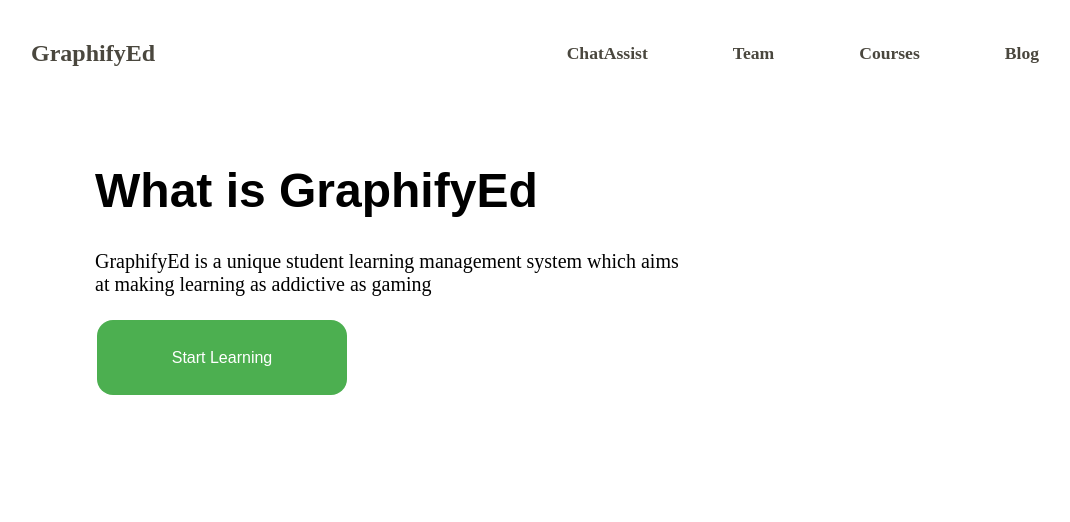
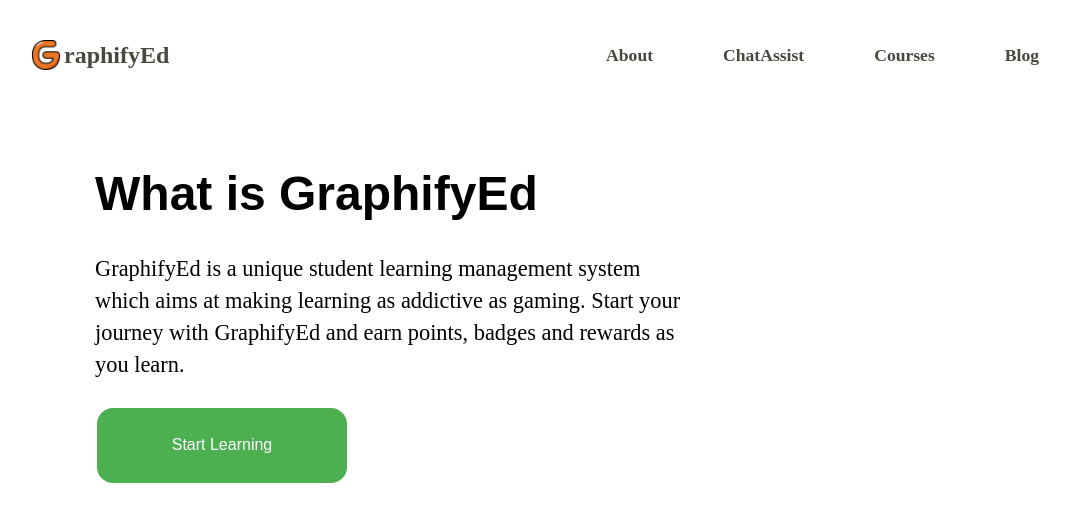
Before and after one commit to kanugurajesh/Student-LMS, a Next.js app: page /Home in a window 1280 px wide. Shown: the top 522 px of the page, without its empty margins (73-1143 px from the left). Built offline with nearby package versions, Linux system fonts and the light colour scheme.

Commit message:
Adding homepage

```diff
--- a/app/Home/page.tsx
+++ b/app/Home/page.tsx
@@ -6,30 +6,29 @@
     <div className={styles.container}>
         <div className={styles.navbar}>
             <div className={styles.logobar}>
-                <div className={styles.logoText}>GraphifyEd</div>
+                <Image src="/logo.png" width={30} height={30} alt="logo" />
+                <div className={styles.logoText}>raphifyEd</div>
             </div>
-
             <div className={styles.navitems}>
-                <div><a href="#about" className={styles.navlist}>ChatAssist</a></div>
-                <div><a href="#team" className={styles.navlist}>Team</a></div>
-                <div><a href="#download" className={styles.navlist}>Courses</a></div>
-                <div><a href="#blog" className={styles.navlist}>Blog</a></div>
+                <div><a href="#" className={styles.navlist}>About</a></div>
+                <div><a href="#" className={styles.navlist}>ChatAssist</a></div>
+                <div><a href="#" className={styles.navlist}>Courses</a></div>
+                <div><a href="https://kanugurajesh.github.io" className={styles.navlist}>Blog</a></div>
             </div>
-
         </div>
-
         <div className={styles.herosection}>
             <div className={styles.herocontent}>
                 <div className={styles.heroheading}><h1 className={styles.h1}>What is GraphifyEd</h1></div>
                     <div className={styles.wrapper}>
-                        <p className={`${styles.heroheading} ${styles.p}`}>GraphifyEd is a unique student learning management system which aims at making learning as addictive as gaming</p>
-                        <a href="https://pixelos.net/" target="_blank">
+                        <p className={`${styles.heroheading} ${styles.p}`}>
+                            GraphifyEd is a unique student learning management system which aims at making learning as addictive as gaming. Start your journey with GraphifyEd and earn points, badges and rewards as you learn.
+                        </p>
+                        <a href="" target="_blank">
                             <button className={styles.downloadbutton}>Start Learning</button>
                         </a>
                     </div>
                 </div>
         </div>
-
     </div>
   )
 }
--- a/styles/home.module.css
+++ b/styles/home.module.css
@@ -1,8 +1,7 @@
 .logobar{
     display: flex;
     align-items: center;
-    /* justify-content: space-between; */
-    gap: 1rem;
+    gap: 3px;
 }
 
 .logoText{
@@ -20,7 +19,6 @@
     display: flex;
     justify-content: space-between;
     align-items: center;
-    /* padding-top: 1rem; */
     padding: 2rem 6rem;
     z-index: 5;
     transform: translateY(-100px) translateZ(0px);
@@ -29,7 +27,7 @@
 
 .navitems{
     display: flex;
-    gap: 85px;
+    gap: 70px;
     padding: 0 4rem;
 }
 
@@ -104,6 +102,9 @@
     margin-block-end: 1em;
     margin-inline-start: 0px;
     margin-inline-end: 0px;
+    line-height: 2rem;
+    font-size: 1.4rem;
+    font-weight: 450;
 }
 
 .downloadbutton{
```
Also changed, not shown: public/logo.png (added).
